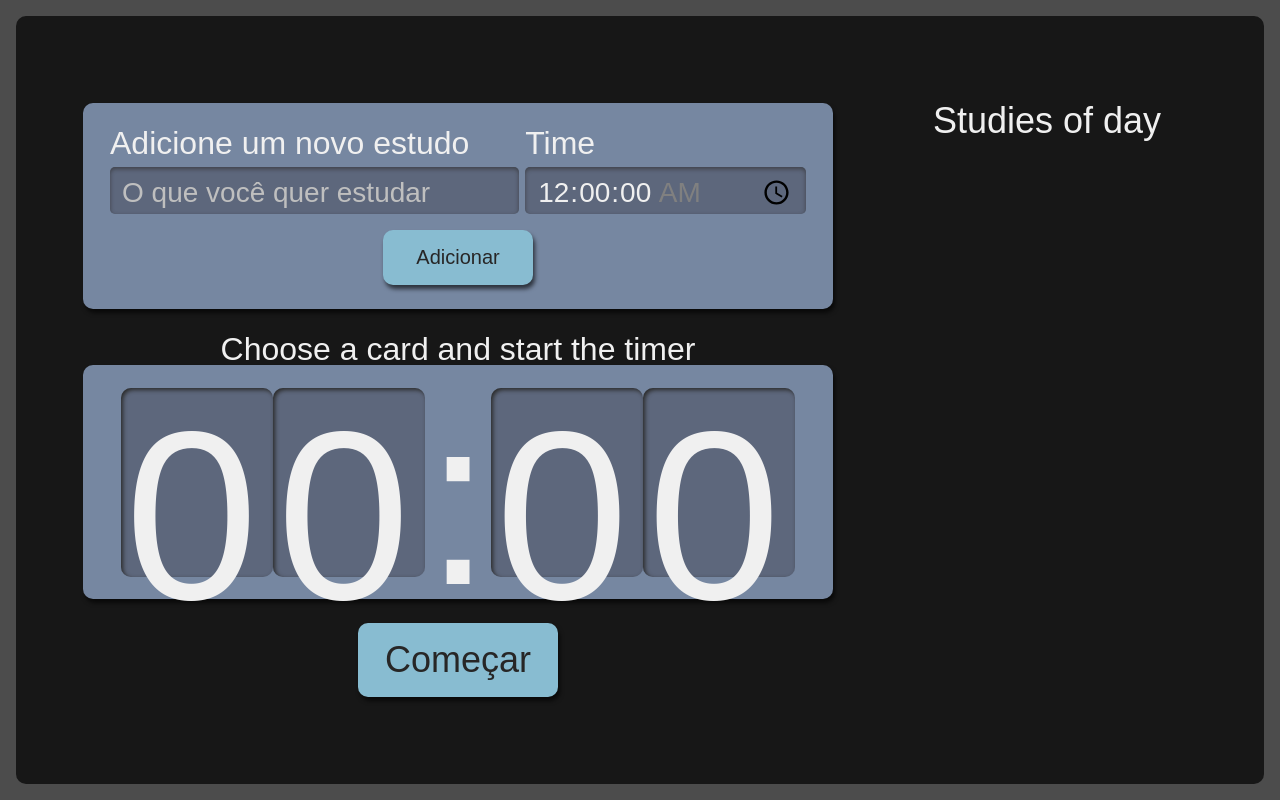
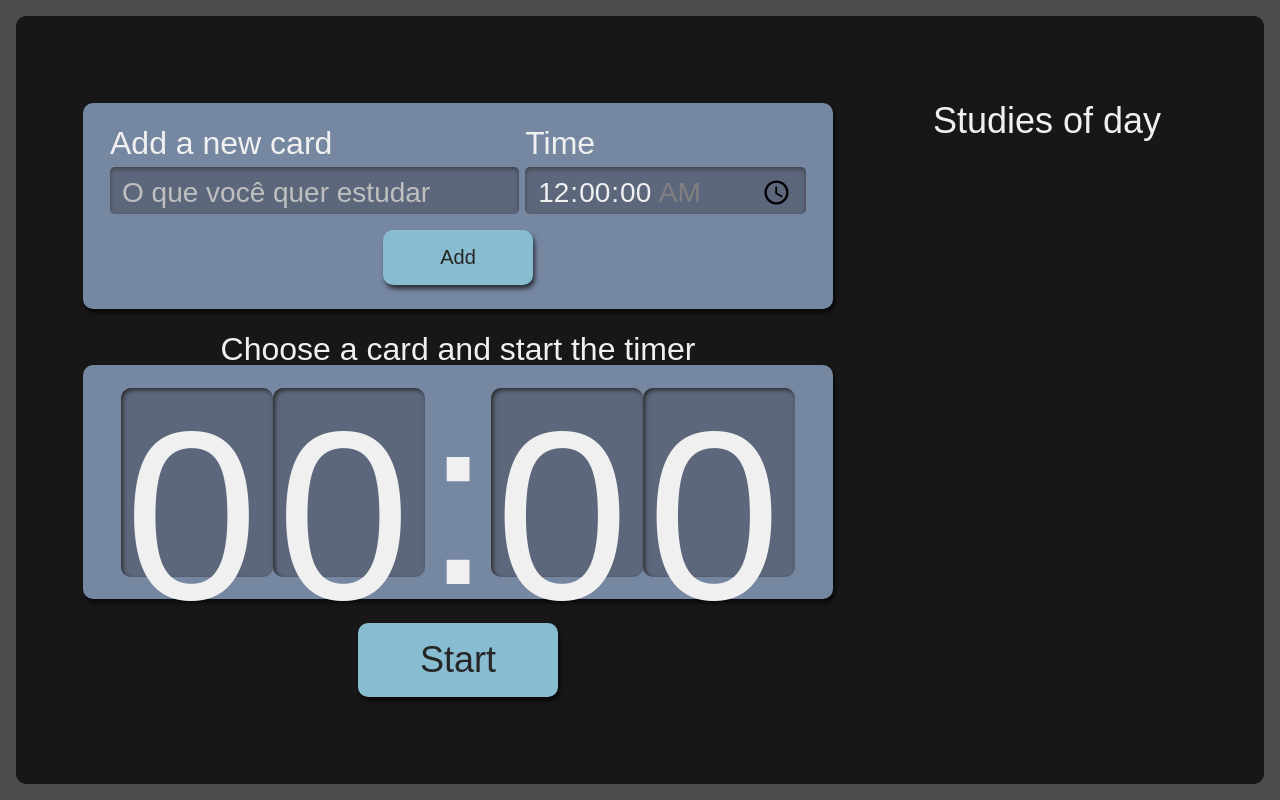
Before and after one commit to vitormarinheiro1/alura-studies, a React (Create React App) app: page / in a window 1280 px wide. Built offline with nearby package versions, Linux system fonts and the light colour scheme.

Commit message:
Alterando botões

```diff
--- a/src/components/Cronometro/index.tsx
+++ b/src/components/Cronometro/index.tsx
@@ -10,7 +10,7 @@ export default function Cronometro() {
                 <Relogio />
             </div>
             <Button
-                text="Começar"
+                text="Start"
             />
         </div>
     )
--- a/src/components/Form/index.tsx
+++ b/src/components/Form/index.tsx
@@ -35,7 +35,7 @@ class Form extends React.Component<{
       <form className={styles.novaTarefa} onSubmit={this.adicionarTarefa.bind(this)}>
         <div className={styles.inputContainer}>
           <label htmlFor="task">
-            Adicione um novo estudo
+            Add a new card
           </label>
           <input
             type="text"
@@ -63,7 +63,7 @@ class Form extends React.Component<{
             required
           />
         </div>
-        <Button type="submit" text='Adicionar' />
+        <Button type="submit" text='Add' />
       </form>
     )
   }
```
